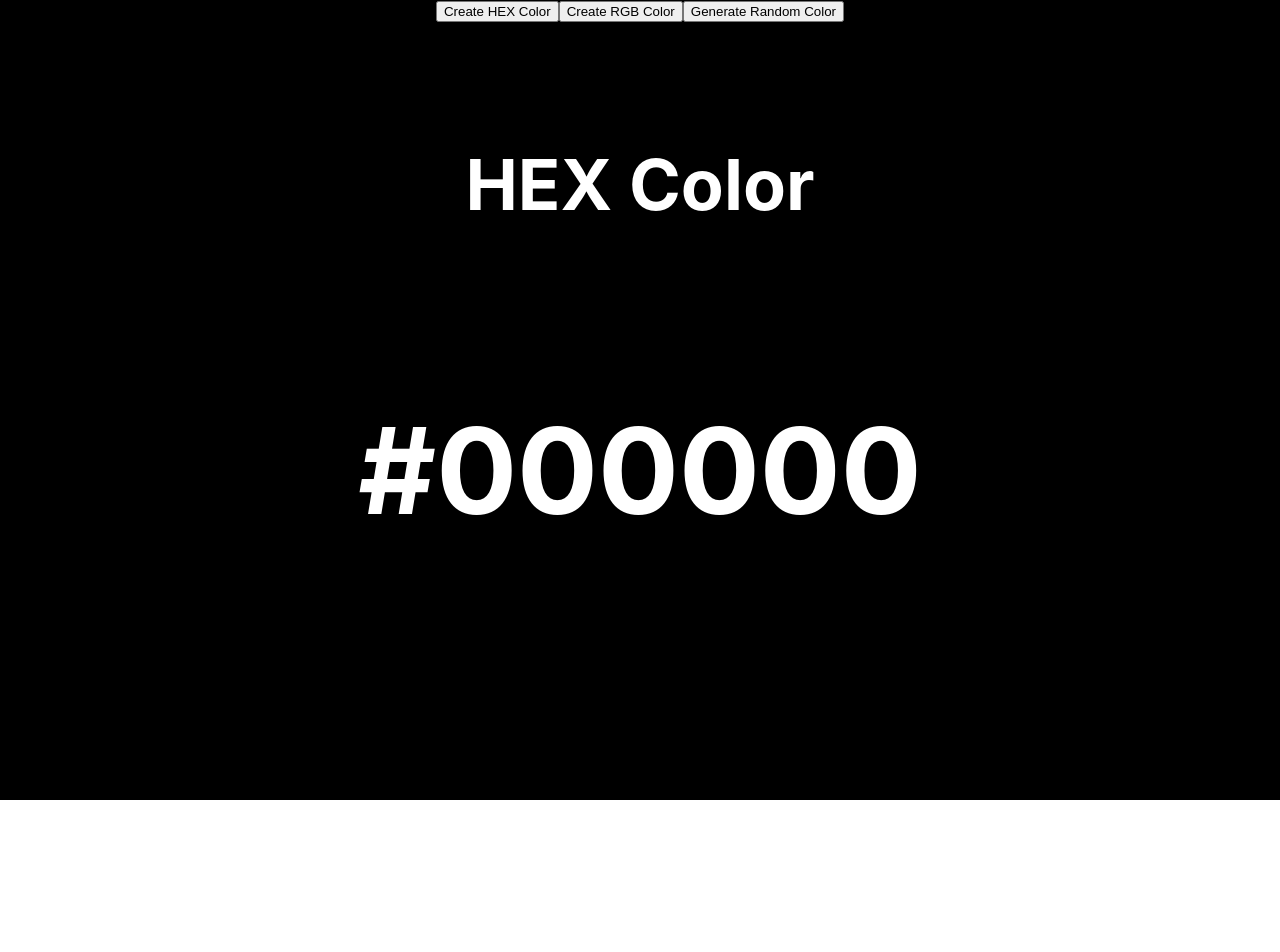
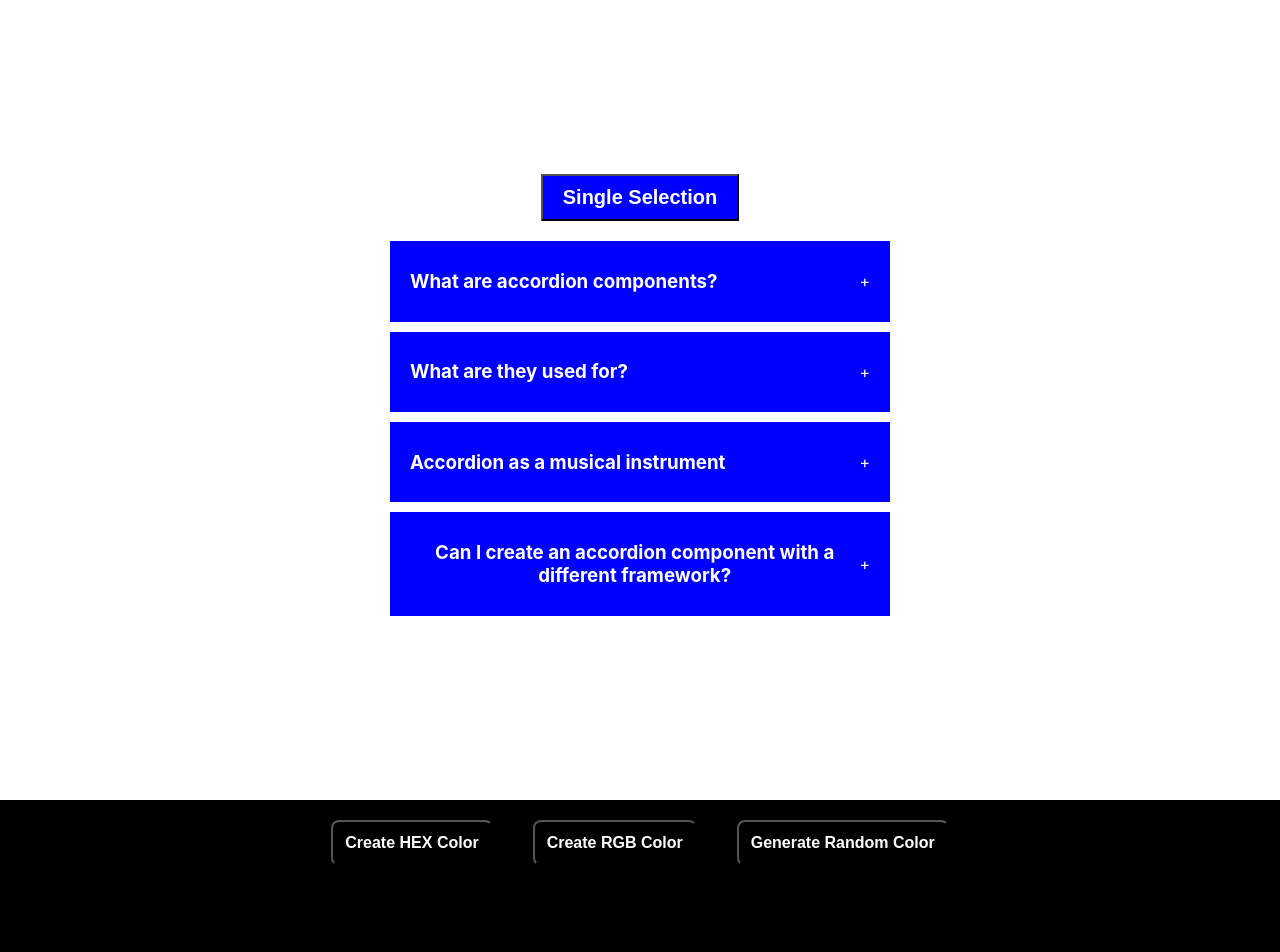
Before and after one commit to RaresPatru/master-react, a React (Create React App) app: page / in a window 1280 px wide. Shown: the top 952 px of the page. Before the commit the page ends 800 px from the top, so only its background shows below. Built offline with nearby package versions, Linux system fonts and the light colour scheme.

Commit message:
Added some styling to the buttons

```diff
--- a/src/App.tsx
+++ b/src/App.tsx
@@ -6,7 +6,7 @@ function App() {
   return (
     <div className="App">
       {/* Accordion component */}
-      {/* <Accordion /> */}
+      <Accordion />
       {/* Random color component */}
       <RandomColor />
     </div>
--- a/src/components/random-color/index.tsx
+++ b/src/components/random-color/index.tsx
@@ -56,8 +56,6 @@ export default function RandomColor(): JSX.Element {
       .map((value: string) => parseInt(value.trim()));
     const brightness =
       (rgbArray[0] * 299 + rgbArray[1] * 587 + rgbArray[2] * 114) / 1000;
-    console.log(brightness);
-
     return brightness < 128;
   }
 
@@ -69,7 +67,29 @@ export default function RandomColor(): JSX.Element {
         background: color,
       }}
     >
+      <div
+        style={{
+          display: "flex",
+          justifyContent: "center",
+          alignItems: "center",
+          flexDirection: "row",
+          gap: "40px",
+        }}
+      >
         <button
+          style={{
+            fontSize: "16px",
+            color: checkColorBrightness(color) ? "#fff" : "#000",
+            backgroundColor: color,
+            padding: "12px",
+            marginTop: "20px",
+            textShadow: checkColorBrightness(color)
+              ? "-1px -1px 0 black, 1px -1px 0 black, -1px  1px 0 black, 1px  1px 0 black"
+              : "none",
+            borderRadius: "8px",
+            cursor: "pointer",
+            fontWeight: "600",
+          }}
           onClick={() => {
             setColor(rgbToHex(color));
             setTypeOfColor(true);
@@ -78,6 +98,19 @@ export default function RandomColor(): JSX.Element {
           Create HEX Color
         </button>
         <button
+          style={{
+            fontSize: "16px",
+            color: checkColorBrightness(color) ? "#fff" : "#000",
+            backgroundColor: color,
+            padding: "12px",
+            marginTop: "20px",
+            textShadow: checkColorBrightness(color)
+              ? "-1px -1px 0 black, 1px -1px 0 black, -1px  1px 0 black, 1px  1px 0 black"
+              : "none",
+            borderRadius: "8px",
+            cursor: "pointer",
+            fontWeight: "600",
+          }}
           onClick={() => {
             setColor(hexToRgb(color));
             setTypeOfColor(false);
@@ -86,6 +119,19 @@ export default function RandomColor(): JSX.Element {
           Create RGB Color
         </button>
         <button
+          style={{
+            fontSize: "16px",
+            color: checkColorBrightness(color) ? "#fff" : "#000",
+            backgroundColor: color,
+            padding: "12px",
+            marginTop: "20px",
+            textShadow: checkColorBrightness(color)
+              ? "-1px -1px 0 black, 1px -1px 0 black, -1px  1px 0 black, 1px  1px 0 black"
+              : "none",
+            borderRadius: "8px",
+            cursor: "pointer",
+            fontWeight: "600",
+          }}
           onClick={
             typeOfColor === true
               ? handleCreateRandomHexColor
@@ -94,6 +140,7 @@ export default function RandomColor(): JSX.Element {
         >
           Generate Random Color
         </button>
+      </div>
       <div
         style={{
           display: "flex",
@@ -101,6 +148,9 @@ export default function RandomColor(): JSX.Element {
           alignItems: "center",
           fontSize: "60px",
           color: checkColorBrightness(color) ? "#fff" : "#000",
+          textShadow: checkColorBrightness(color)
+            ? "-1px -1px 0 black, 1px -1px 0 black, -1px  1px 0 black, 1px  1px 0 black"
+            : "-1px -1px 0 white, 1px -1px 0 white, -1px  1px 0 white, 1px  1px 0 white",
           marginTop: "50px",
           flexDirection: "column",
           gap: "20px",
```
Lines whose indentation alone changed are shown as unchanged.
